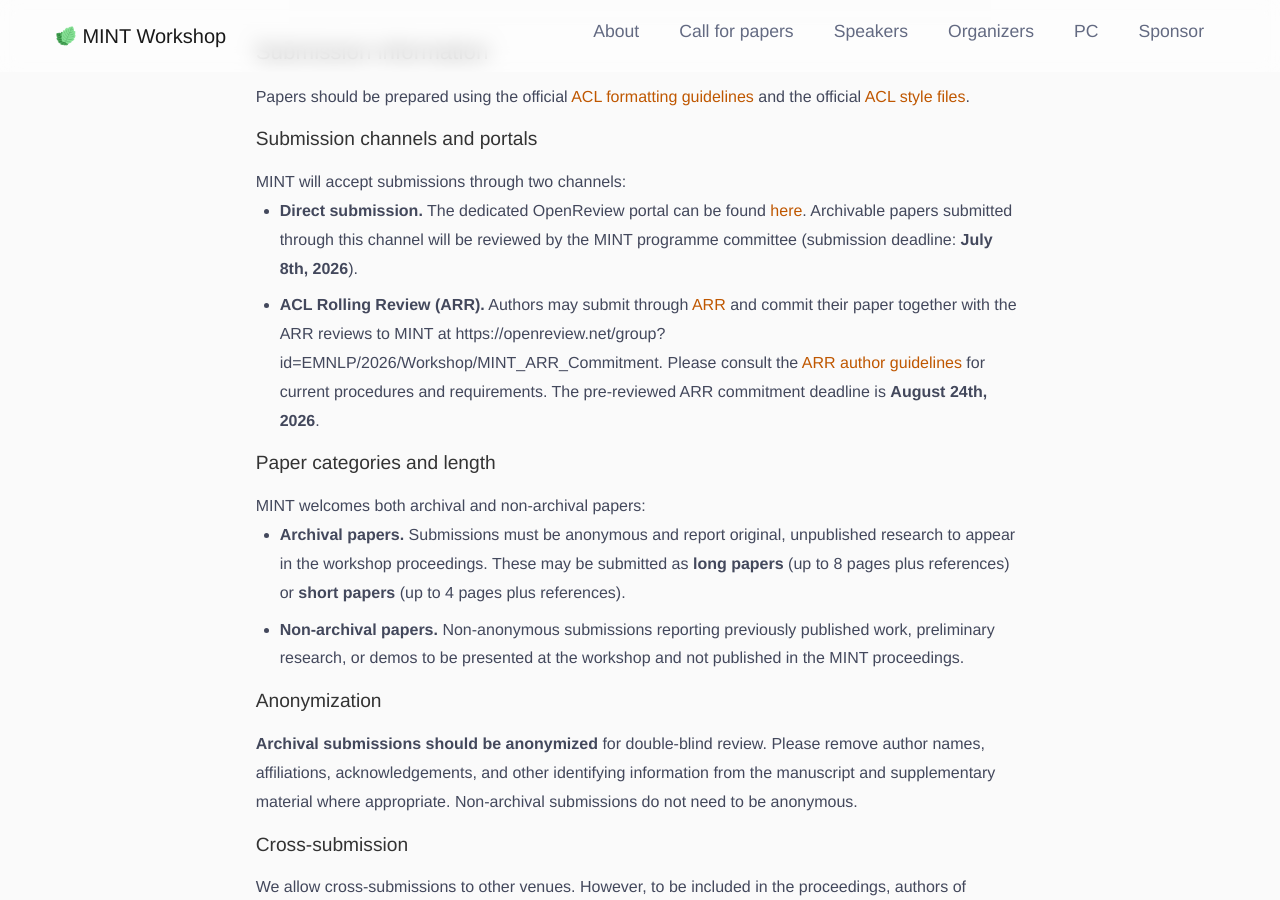
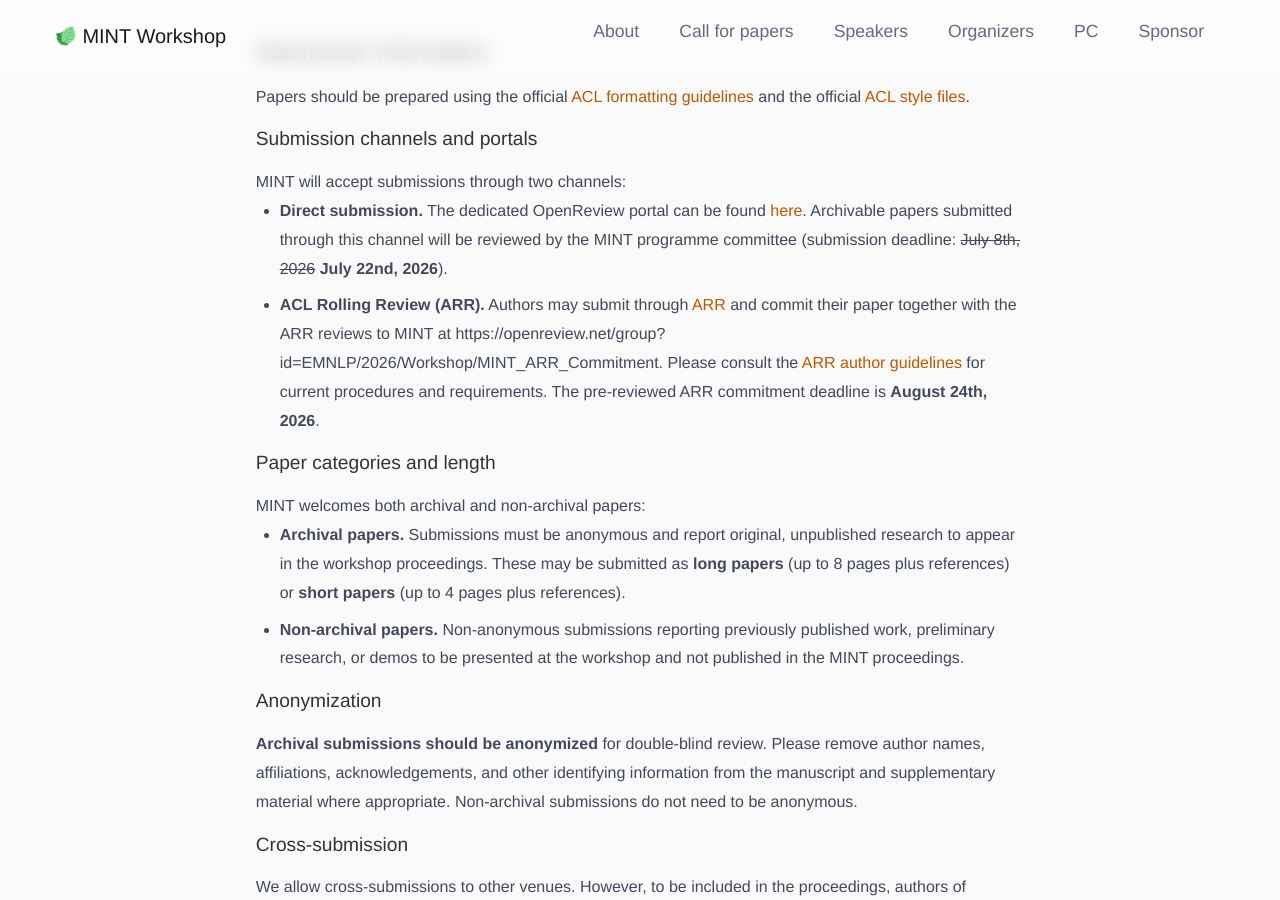
Before and after one commit to MINTworkshop/MINTworkshop.github.io, a Jekyll site: the page built from 2026/index.md, in a window 1280 px wide and 900 px high, scrolled down 2663 px. Built offline with Jekyll 4.4.1, drawn with Linux system fonts in a browser that asks for light colours.

Commit message:
extend deadline

```diff
--- a/_includes/cfp.html
+++ b/_includes/cfp.html
@@ -59,7 +59,7 @@
         <ul>
           <li>
             <strong>Direct submission.</strong>
-            The dedicated OpenReview portal can be found <a href="https://openreview.net/group?id=EMNLP/2026/Workshop/MINT" target="_blank">here</a>. Archivable papers submitted through this channel will be reviewed by the MINT programme committee (submission deadline: <strong> July 8th, 2026</strong>).
+            The dedicated OpenReview portal can be found <a href="https://openreview.net/group?id=EMNLP/2026/Workshop/MINT" target="_blank">here</a>. Archivable papers submitted through this channel will be reviewed by the MINT programme committee (submission deadline: <del>July 8th, 2026</del> <strong>July 22nd, 2026</strong>).
           </li>
           <li>
             <strong>ACL Rolling Review (ARR).</strong>
```
